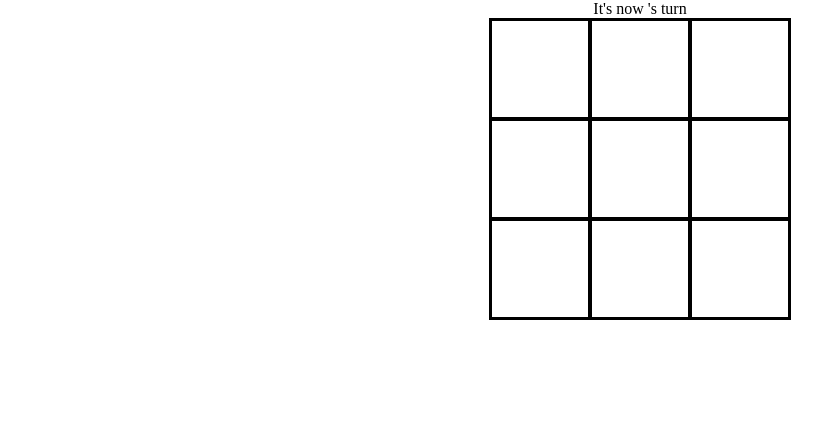
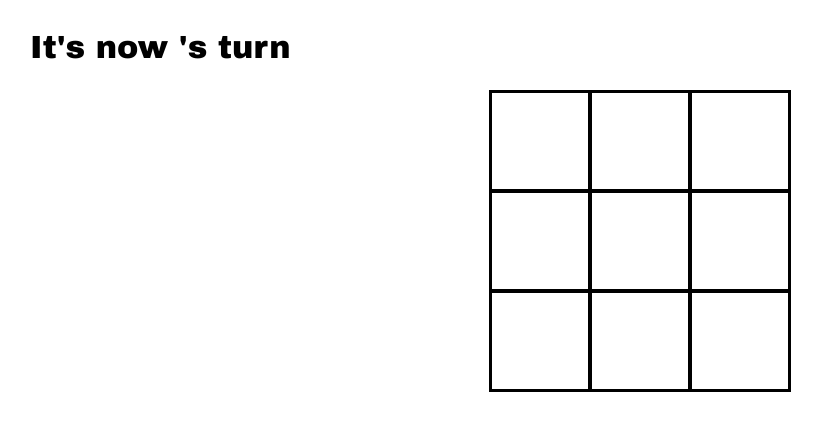
Before and after one commit to pawelberowski/tic-tac-toe-react, a React (Vite) app: page / in a window 1280 px wide. Both pictures are taken after a click on the button "Start". Shown: the top 430 px of the page, without its empty margins (0-822 px from the left). Built offline with nearby package versions, Linux system fonts and the light colour scheme.

Commit message:
Improved styling

```diff
--- a/src/App.jsx
+++ b/src/App.jsx
@@ -2,7 +2,7 @@ import { useState } from 'react';
 import { PlayerNameInput } from './PlayerNameInput';
 import { StartButton } from './StartButton';
 import { Board } from './Board/Board.jsx';
-import styles from './styles.css';
+import './styles.css';
 
 export const App = () => {
   const [circlePlayerName, setCirclePlayerName] = useState('');
@@ -25,7 +25,7 @@ export const App = () => {
   return (
     <div>
       {show ? (
-        <div className={styles.startScreen}>
+        <div className={'startScreen'}>
           <PlayerNameInput
             shape="circle"
             onChange={handleCirclePlayerInputChange}
--- a/src/Board/Board.jsx
+++ b/src/Board/Board.jsx
@@ -53,6 +53,7 @@ export const Board = ({ circlePlayerName, crossPlayerName }) => {
   return (
     <div className={styles.game}>
       <TurnDisplay
+        className={styles.turnDisplay}
         circlePlayerName={circlePlayerName}
         crossPlayerName={crossPlayerName}
         isNowCircle={isNowCircle}
--- a/src/Board/board.module.css
+++ b/src/Board/board.module.css
@@ -4,6 +4,14 @@
   align-items: center;
   flex-direction: column;
   place-items: center;
+}
+
+.turnDisplay {
+  height: 30px;
+  margin: 30px;
+  align-self: flex-start;
+  font-family: 'Arial Black', serif;
+  font-size: xx-large;
 }
 
 .board {
--- a/src/TurnDisplay.jsx
+++ b/src/TurnDisplay.jsx
@@ -1,4 +1,5 @@
 export const TurnDisplay = ({
+  className,
   circlePlayerName,
   crossPlayerName,
   isNowCircle,
@@ -10,5 +11,5 @@ export const TurnDisplay = ({
     return crossPlayerName;
   };
 
-  return <p>{`It's now ${currentPlayer()}'s turn`}</p>;
+  return <p className={className}>{`It's now ${currentPlayer()}'s turn`}</p>;
 };
--- a/src/styles.css
+++ b/src/styles.css
@@ -7,9 +7,11 @@
 .startScreen {
   display: flex;
   flex-direction: column;
+  align-items: center;
 }
 
 .startScreen * {
+  width: 400px;
   font-size: 30px;
-  margin-bottom: 30px;
+  margin-top: 30px;
 }
```
